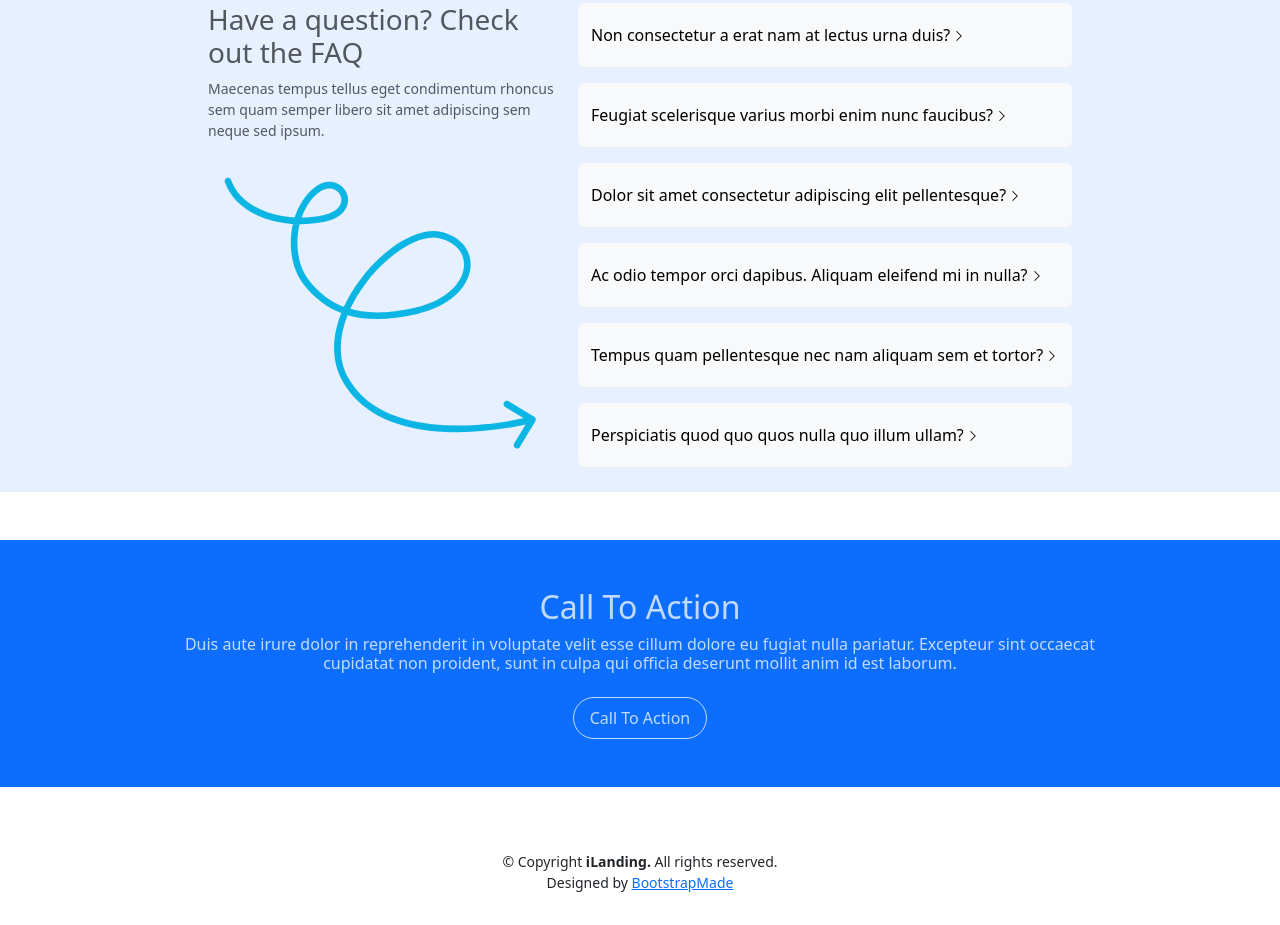
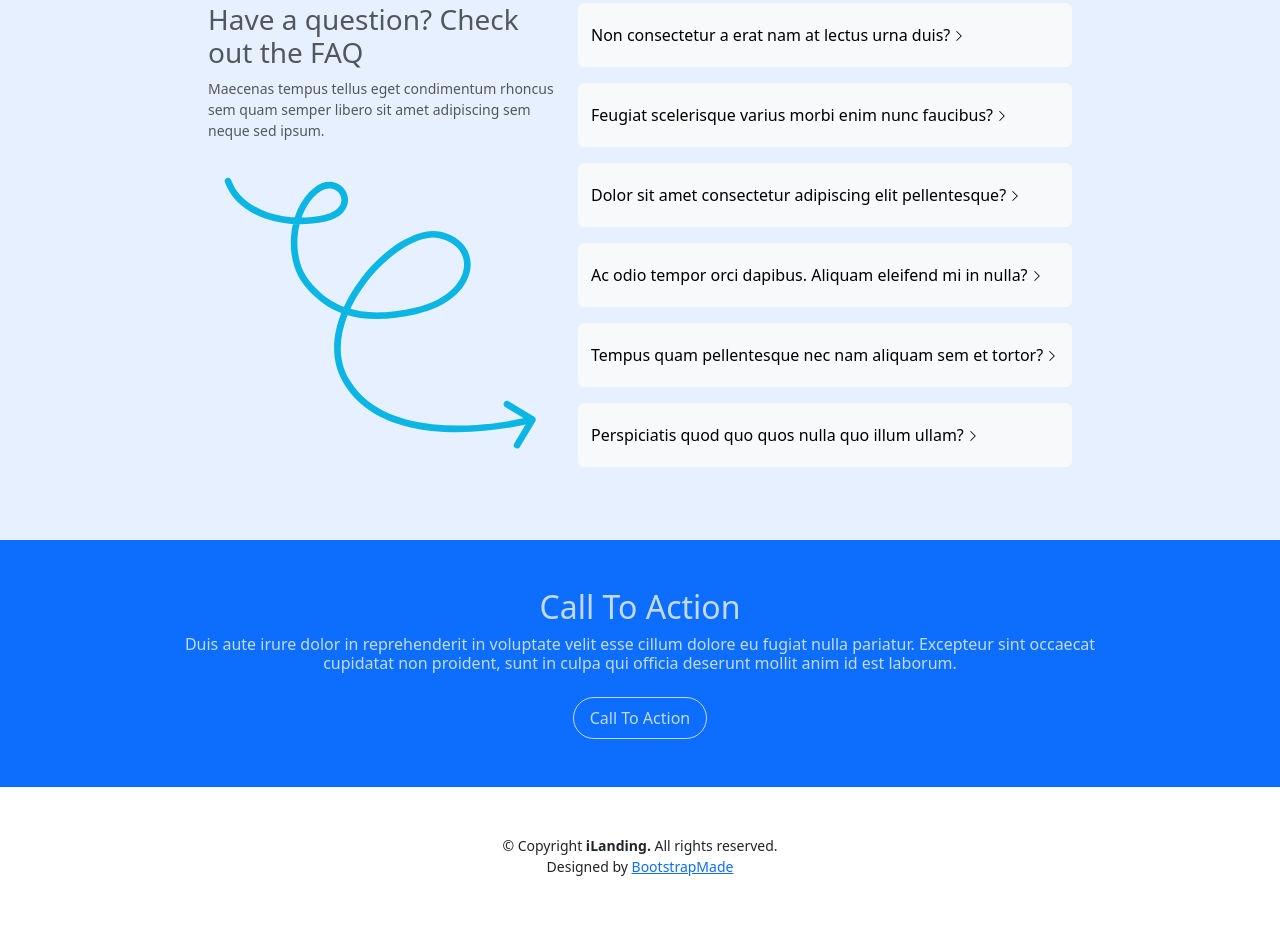
Before and after one commit to Vitaliqu/test_task, a website: page index.html in a window 1280 px wide. Shown: the part 2117-3042 px from the top of the page. Drawn offline with nearby package versions, Linux system fonts and the light colour scheme.

Commit message:
margin_fix

```diff
--- a/index.html
+++ b/index.html
@@ -143,6 +143,7 @@
         </div>
     </div>
 </section>
+<section class="d-flex flex-column">
 <section class="container-fluid px-3 justify-content-center bg-primary bg-opacity-10 px-md-5 pt-5 mt-0 mt-lg-5 text-center">
     <div class="w-custom mx-auto">
         <div>
@@ -402,8 +403,9 @@
         </button>
     </div>
 </section>
+</section>
 <!-- Copyright Block -->
-<footer class="container-fluid text-center py-3 mt-5">
+<footer class="container-fluid text-center pb-5">
     <p class="mb-0">© Copyright <b>iLanding.</b> All rights reserved.</p>
     <p class="mb-0">Designed by <a href="">BootstrapMade</a></p>
 </footer>
```
